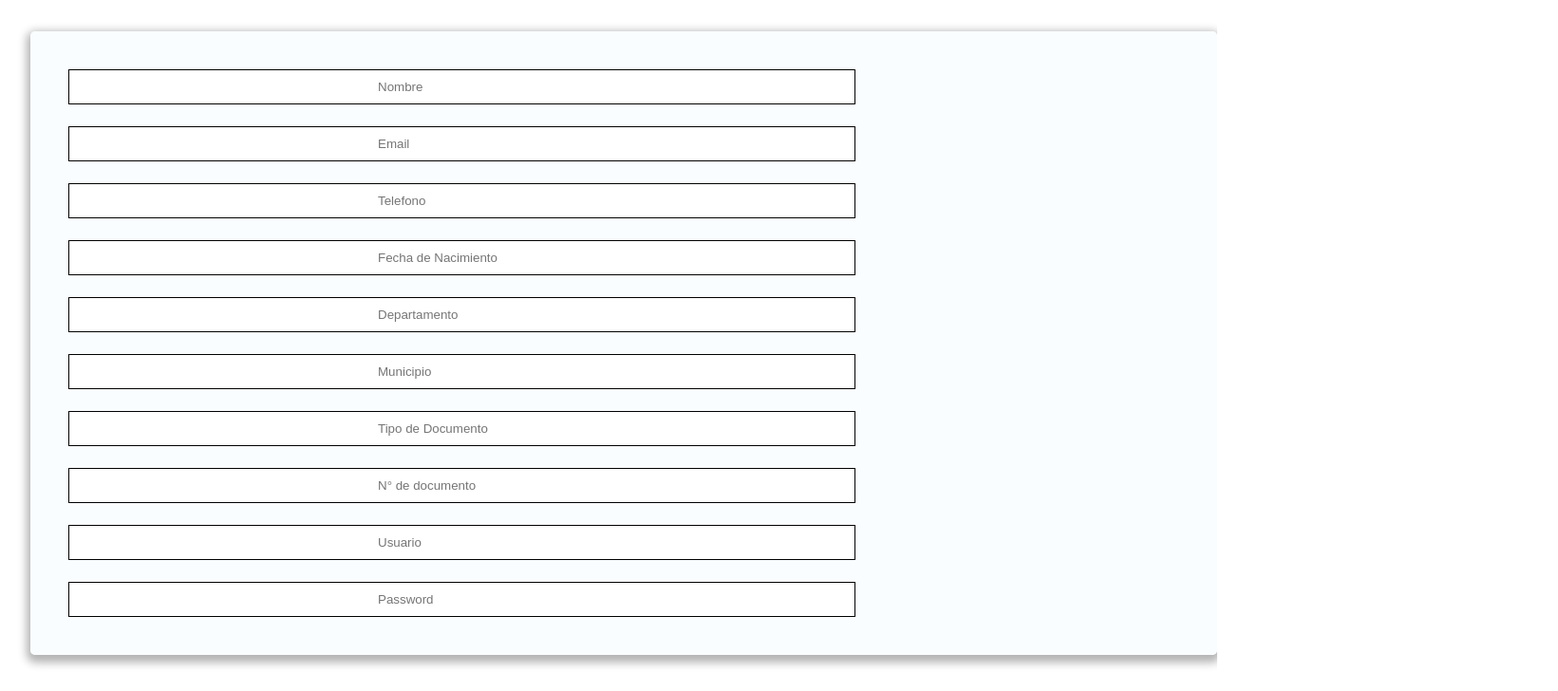
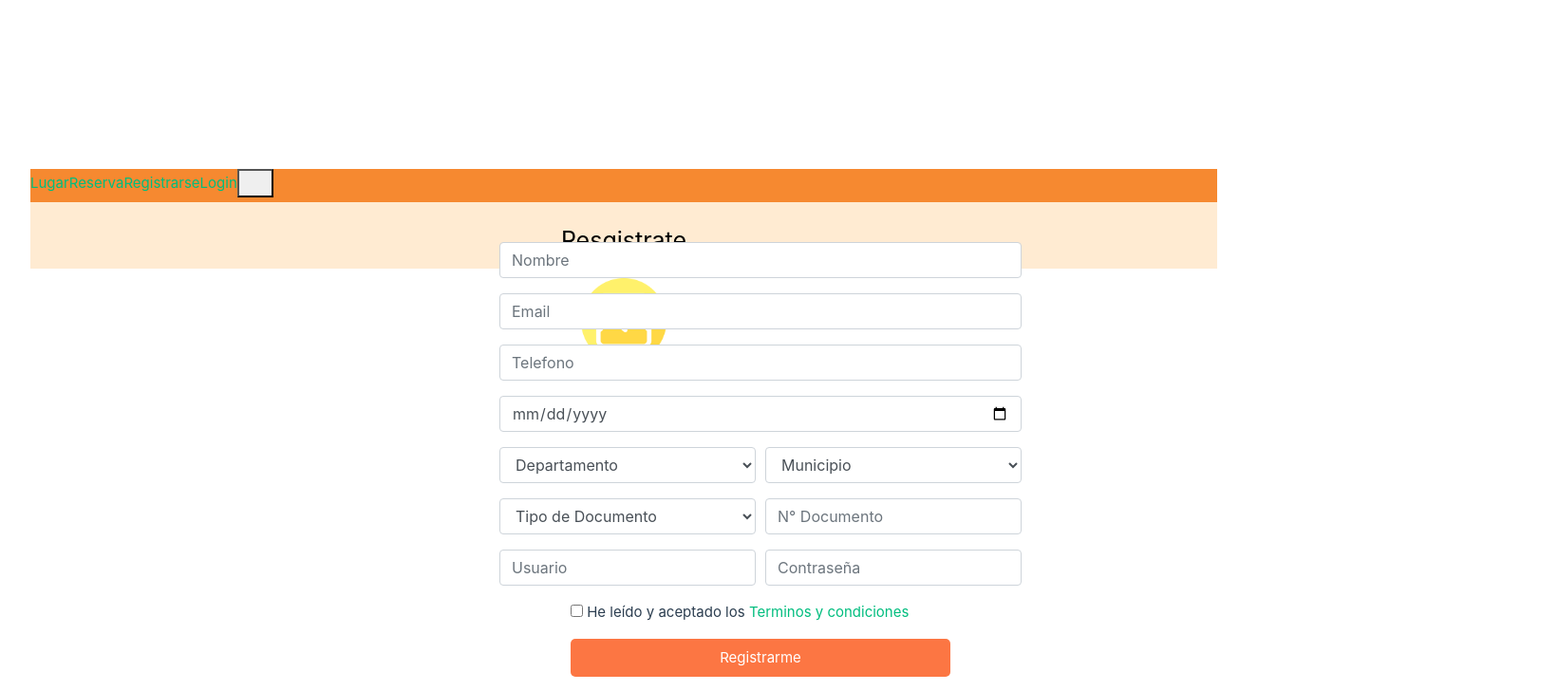
Before and after one commit to l1zz3th/Airbnb_vistas, a Vue app: page /user in a window 1280 px wide. Shown: the part 120-848 px from the top of the page at 95% size, 1641 px wide, since content can reach past the window. Built offline with nearby package versions, Linux system fonts and the light colour scheme.

Commit message:
confirmar

```diff
--- a/index.html
+++ b/index.html
@@ -2,6 +2,9 @@
 <html lang="en">
   <head>
     <meta charset="UTF-8">
+    <link rel="stylesheet" href="https://cdnjs.cloudflare.com/ajax/libs/font-awesome/6.1.1/css/all.min.css" integrity="sha512-KfkfwYDsLkIlwQp6LFnl8zNdLGxu9YAA1QvwINks4PhcElQSvqcyVLLD9aMhXd13uQjoXtEKNosOWaZqXgel0g==" crossorigin="anonymous" referrerpolicy="no-referrer" />
+    <link rel="stylesheet" href="https://cdnjs.cloudflare.com/ajax/libs/font-awesome/6.1.1/css/all.min.css" integrity="sha512-KfkfwYDsLkIlwQp6LFnl8zNdLGxu9YAA1QvwINks4PhcElQSvqcyVLLD9aMhXd13uQjoXtEKNosOWaZqXgel0g==" crossorigin="anonymous" referrerpolicy="no-referrer" />
+    <link rel="stylesheet" href="https://cdn.jsdelivr.net/npm/bootstrap@4.6.1/dist/css/bootstrap.min.css" integrity="sha384-zCbKRCUGaJDkqS1kPbPd7TveP5iyJE0EjAuZQTgFLD2ylzuqKfdKlfG/eSrtxUkn" crossorigin="anonymous">
     <link rel="icon" href="/airbnb.png">
     <meta name="viewport" content="width=device-width, initial-scale=1.0">
     <title>AIRBNB</title>
--- a/src/App.vue
+++ b/src/App.vue
@@ -5,10 +5,17 @@ import { RouterLink, RouterView } from "vue-router";
 <template>
   <header>
     <nav>
-    <RouterLink to="/lugar">Lugar</RouterLink>
+    <a class="navegar">
+      <RouterLink to="/lugar">Lugar</RouterLink>
     <RouterLink to="/reserva">Reserva</RouterLink>
     <RouterLink to="/user">Registrarse</RouterLink>
     <RouterLink to="/">Login</RouterLink>
+    </a>
+    <button class="burguer" type="button" data-toggle="collapse"
+          data-target="#navbarSupportedContent" aria-controls="navbarSupportedContent"
+          aria-expanded="false" aria-label="Toggle navigation">
+    <span class="navbar-toggler-icon"></span>
+  </button>
   </nav>
   </header>
 
@@ -19,15 +26,31 @@ import { RouterLink, RouterView } from "vue-router";
 </template>
 
 <style scoped>
-body{
+template {
   background-color: aliceblue;
 }
 
 header{
   background-color: #f68930;
-  text-align: center;
+  text-align: left;
   height: 35px;
   width: 1250px;
 }
 
+.navegar
+{
+  color: aliceblue;
+}
+
+button .burguer{
+  background-color: aquamarine;
+}
+
 </style>
+
+<!--
+    <RouterLink to="/lugar">Lugar</RouterLink>
+    <RouterLink to="/reserva">Reserva</RouterLink>
+    <RouterLink to="/user">Registrarse</RouterLink>
+    <RouterLink to="/">Login</RouterLink>
+-->
--- a/src/components/Lugar.vue
+++ b/src/components/Lugar.vue
@@ -26,6 +26,12 @@
 
     <div class="imag-busqueda">
 
+    </div>
+
+    <div class="categorias">
+      <img class="hotel" src="../assets/images/categoria/hotelCate.png" alt="hotel">
+      <img class="cabaña" src="../assets/images/categoria/cabañaCate.png" alt="cabaña">
+      <img class="casa" src="../assets/images/categoria/casaCate.png" alt="casa">
     </div>
 
   </div>
@@ -133,6 +139,8 @@
 
 }
 
+
+
 /* Estilo imagnes centrales para categoria */
 .imag-busqueda
 {
@@ -140,16 +148,51 @@
     height: 50px;
     border-radius: 0%;
 }
+
+
+/* Estilos para busqueda por categorías */
+
+@media all and (min-width:300px) and (max-width: 1000px)
+{
+.categorias{
+  align-items: center;
+}
+
+.categorias .hotel{
+  width: 300px;
+  height: 150px;
+  align-content: center;
+
+}
+
+.categorias .cabaña{
+  width: 300px;
+  height: 150px;
+  align-content: center;
+
+}
+
+.categorias .casa{
+  width: 300px;
+  height: 150px;
+  align-content: center;
+
+}
+}
+
 /* Estilos para contenedor 2 */
 .container-2 {
   width: 1366px;
   height: 281px;
   padding: 8px 8px 8px 8px;
-  background: #273248;
+  background-color: #273248;
   border-color: #273248;
   border-width: 1px;
   border-style: solid;
+
 }
+
+
 
 /* Estilos para contenedor 3 */
 .container-3 {
--- a/src/components/Usuario.vue
+++ b/src/components/Usuario.vue
@@ -1,200 +1,145 @@
 <script>
+
 </script>
 
 <template>
-<div class="contenedor">
-  <h1 class="title">Registrate</h1>
+    <nav class="cabe">
+		<label class="titu">Resgistrate</label>
+	</nav>
 
-  <form action class="form">
-    <div class="form-label">
-      <label for="NombreUser">
-        <input
-          type="text"
-          class="form-input"
-          aria-describedat="NameUser"
-          placeholder="Nombre"
-        />
-      </label>
+	<div class="imagen">
+		<img src="../assets/images/img.png" width="90" height="90">
 	</div>
 
-    <div class="form-label">
-      <label for="Email">
-      <input
-        type="email"
-        class="form-input"
-        aria-describedby="emailUser"
-        placeholder="Email"
-      />
-    </label>
+	<div class="container">
+		<div class="wrapper">
+			<form class="form-registro">
+
+				<div class="form-row">
+					<div class="form-group col-md-6">
+						<input type="text" name="nombre" placeholder="Nombre" size="55" class="form-control" >
 					</div>
-    <div class="form-label">
-      <label for="Telefono">
-      <input
-        type="int"
-        class="form-input"
-        aria-describedby="telefonoUser"
-        placeholder="Telefono"
-      />
-    </label>
-    </div>
-    <div class="form-label">
-      <label for="fechaNac">
-      <input
-        type="text"
-        class="form-input"
-        aria-describedby="nacimientoUser"
-        placeholder="Fecha de Nacimiento"
-      />
-    </label>
-    </div>
-    <div class="form-label">
-      <label for="departamento">
-      <input
-        type="text"
-        class="form-input"
-        aria-describedby="departamentoUser"
-        placeholder="Departamento"
-      />
-    </label>
 				</div>
 
-    <div class="form-label">
-      <label for="Municipio">
-      <input
-        type="text"
-        class="form-input"
-        aria-describedby="municipioUser"
-        placeholder="Municipio"
-      />
-    </label>
+				<div class="form-row">
+					<div class="form-group col-md-6">
+						<input type="email" name="email" placeholder="Email" size="55" class="form-control" >
+					</div>
 				</div>
 
-    <div class="form-label">
-      <label for="Tipo de Documento">
-      <input
-        type="text"
-        class="form-input"
-        aria-describedby="docUser"
-        placeholder="Tipo de Documento"
-      />
-    </label>
+				<div class="form-row">
+					<div class="form-group col-md-6">
+						<input type="text" name="telefono" placeholder="Telefono" size="55" class="form-control" >
+					</div>
 				</div>
 
-    <div class="form-label">
-      <label for="Ndoc">
-      <input
-        type="text"
-        class="form-input"
-        aria-describedby="nDoclUser"
-        placeholder="N° de documento"
-      />
-    </label>
+				<div class="form-row">
+					<div class="form-group col-md-6">
+						<input type="date" name="dtFecha" placeholder="Fechadenacimiento" class="form-control" >
+					</div>
 				</div>
 
-    <div class="form-label">
-      <label for="User">
-      <input
-        v-model="email"
-        type="text"
-        class="form-input"
-        aria-describedby="User"
-        placeholder="Usuario"
-      />
-    </label>
+				<div class="form-row">
+					<div class="form-group col-md-3">
+						<select id="cbxDepartamento" class="form-control">
+							<option value="">Departamento</option>
+						</select>
 					</div>
 
-    <div>
-        <label class="form-label" for="#password"></label>
-          <input
-            v-model="password"
-            class="form-input"
-            type="password"
-            id="password"
-            placeholder="Password"
-          />
+					<div class="form-group col-md-3">
+						<select id="cbxMunicipio" class="form-control">
+							<option value="">Municipio</option>
+						</select>
 					</div>
 
+				</div>
+
+				<div class="form-row">
+					<div class="form-group col-md-3">
+						<select id="cbxTipoD" class="form-control">
+							<option value="">Tipo de Documento</option>
+						</select>
+					</div>
+
+					<div class="form-group col-md-3">
+						<input type="numDocumento" name="numDocumento" placeholder="N° Documento" class="form-control" >
+					</div>
+
+				</div>
+
+				<div class="form-row">
+					<div class="form-group col-md-3">
+						<input type="text" name="txtUsuario" class="form-control" placeholder="Usuario">
+					</div>
+					<div class="form-group col-md-3">
+						<input type="password" name="txtPassword" class="form-control" placeholder="Contraseña">
+					</div>
+				</div>
+
+				<div class="form-row">
+					<div class="form-group col-md-5">
+						<input type="checkbox" name="txtTerminos" id="terminos">
+						He leído y aceptado los <a href="https://www.lipsum.com">Terminos y condiciones</a>
+					</div>
+				</div>
+
+				<div class="form-row">
+					<div class="form-group col-md-4">
+						<button class="boton" type="submit">Registrarme</button>
+					</div>
+				</div>
 			</form>
+		</div>
 	</div>
 
 </template>
 
 <style scoped>
-.contenedor
-{
-  background-color: white;
-  width: 1250px;
-  height: 1000px;
-  position: center center;
-  display: block;
+.cabe{
+	background-color: #FFEBD2;
+	height: 70px;
+	padding: 20px;
+	text-align: center;
+
 }
-/* Estilos para titulo */
-.tittle {
+.titu{
+ color: black;
+ font-size: 25px;
+}
+
+.imagen{
+	margin-top: 10px;
 	text-align: center;
 }
 
-h1 {
-  text-align: center;
-  color: black;
-  width: auto;
-  height: 70px;
-  padding: 8px 8px 8px 8px;
-  background: #ffebd2;
-  border-color: #ffebd2;
-  border-width: 1px;
-  border-style: solid;
+.container{
+	position: absolute;
+	left: 25%;
+	top: 25%;
 }
 
-
-
-/* Estilos para formulario */
-.form {
-  background-position: center center;
-  margin: 3rem auto;
-  display: flex;
-  flex-direction: column;
-  justify-content: center;
-  width: 1250px;
-  min-width: auto;
-  max-width: auto;
-  background: rgba(250, 253, 255, 0.9);
-  border-radius: 5px;
-  padding: 40px;
-  box-shadow: 0 4px 10px 4px rgba(0, 0, 0, 0.3);
-}
-.form-label {
-  width: 154px;
-  height: 60px;
-  color: #da5526;
-  font-family: "Arial";
-  font-size: large;
-  text-align: left;
+.wrapper{
+	position: relative;
+	left: 15%;
+	top: 15%;
 }
 
-.form-input {
-  padding: 10px 325px;
-  display: flex;
-  border: 1px solid rgb(0, 0, 0);
-  color: rgb(2, 2, 2);
+.input{
+	border-radius: 5px;
+	height: 40px;
 }
-.form-submit {
-  background: #da810d;
+
+#terminos{
+	margin-left: 75px;
+}
+
+.boton{
+	margin-left: 75px;
+	 background-color: #FC7643;
+	  color: #FFF;
+	  border-radius: 5px;
 	  border: none;
-  color: white;
-  margin-top: 3rem;
-  padding: 1rem 0;
-  cursor: pointer;
-}
-.error {
-  margin: 1rem 0 0;
-  color: #ff4a96;
-}
-.button {
-  width: 415px;
-  height: 107px;
-  padding: 8px 8px 8px 8px;
-  box-shadow: 0px 5px 10px rgba(248, 95, 106, 0.23);
-  background: #f68930;
-  border-radius: 6px 6px 6px 6px;
+	  width: 400px;
+	  height: 40px;
 	}
 </style>
```
Also changed, not shown: src/assets/images/e.png (added), src/assets/images/img.png (added). Lines whose indentation alone changed are shown as unchanged.
